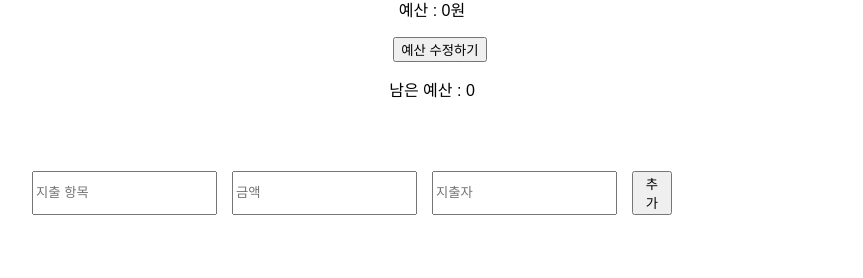
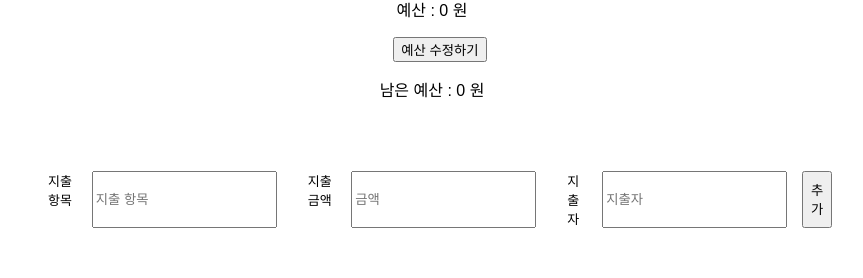
Before and after one commit to da2inee/money-mate, a React (Create React App) app in the folder money-mate-client/: page /category/1 in a window 1280 px wide. Shown: the part 153-431 px from the top of the page, without its empty margins (208-1071 px from the left). Built offline with nearby package versions, Linux system fonts and the light colour scheme; no server answers; some icons are missing.

Commit message:
예산 입력 폼 수정

```diff
--- a/money-mate-client/src/components/BudgetList.tsx
+++ b/money-mate-client/src/components/BudgetList.tsx
@@ -60,10 +60,10 @@ const BudgetList: React.FC<BudgetListProps> = ({ category, budget, setBudget,tot
         </>
       ) : (
         <div>
-          <p>예산 : {budget?.toLocaleString()}원</p>
+          <p>예산 : {budget?.toLocaleString()} 원</p>
           <EditIcon/>
           <button onClick={() => setIsEditing(true)}>예산 수정하기</button>
-          <div className='rest'>남은 예산 : {remain}</div>
+          <div className='rest'>남은 예산 : {remain} 원</div>
         </div>
       )}
 
--- a/money-mate-client/src/components/ExpenseForm.css
+++ b/money-mate-client/src/components/ExpenseForm.css
@@ -2,7 +2,16 @@
     display: flex;
     flex-direction: row;
     gap: 15px; /* 각 input 사이의 간격 */
-    max-width: 80%;
+    max-width: 100%;
     margin-top: 50px;
     margin-bottom: 50px;
+    justify-content: center;
   }
+
+
+.inputform{
+  font-size: small;
+  display: inline-block;
+  float: left;
+  margin-left: 2%;
+}
--- a/money-mate-client/src/components/ExpenseForm.tsx
+++ b/money-mate-client/src/components/ExpenseForm.tsx
@@ -22,12 +22,18 @@ const ExpenseForm: React.FC<Props> = ({ onAdd }) => {
 
   return (
     <form className='expense-form' onSubmit={handleSubmit}>
+      <div className='inputform'>
+        지출 항목
+      </div>
       <input
         placeholder="지출 항목"
         value={title}
         onChange={(e) => setTitle(e.target.value)}
         required
       />
+      <div className='inputform'>
+        지출 금액
+      </div>
       <input
         placeholder="금액"
         type="number"
@@ -35,6 +41,9 @@ const ExpenseForm: React.FC<Props> = ({ onAdd }) => {
         onChange={(e) => setAmount(e.target.value)}
         required
       />
+      <div className='inputform'>
+        지출자
+      </div>
       <input
         placeholder="지출자"
         value={payer}
```
